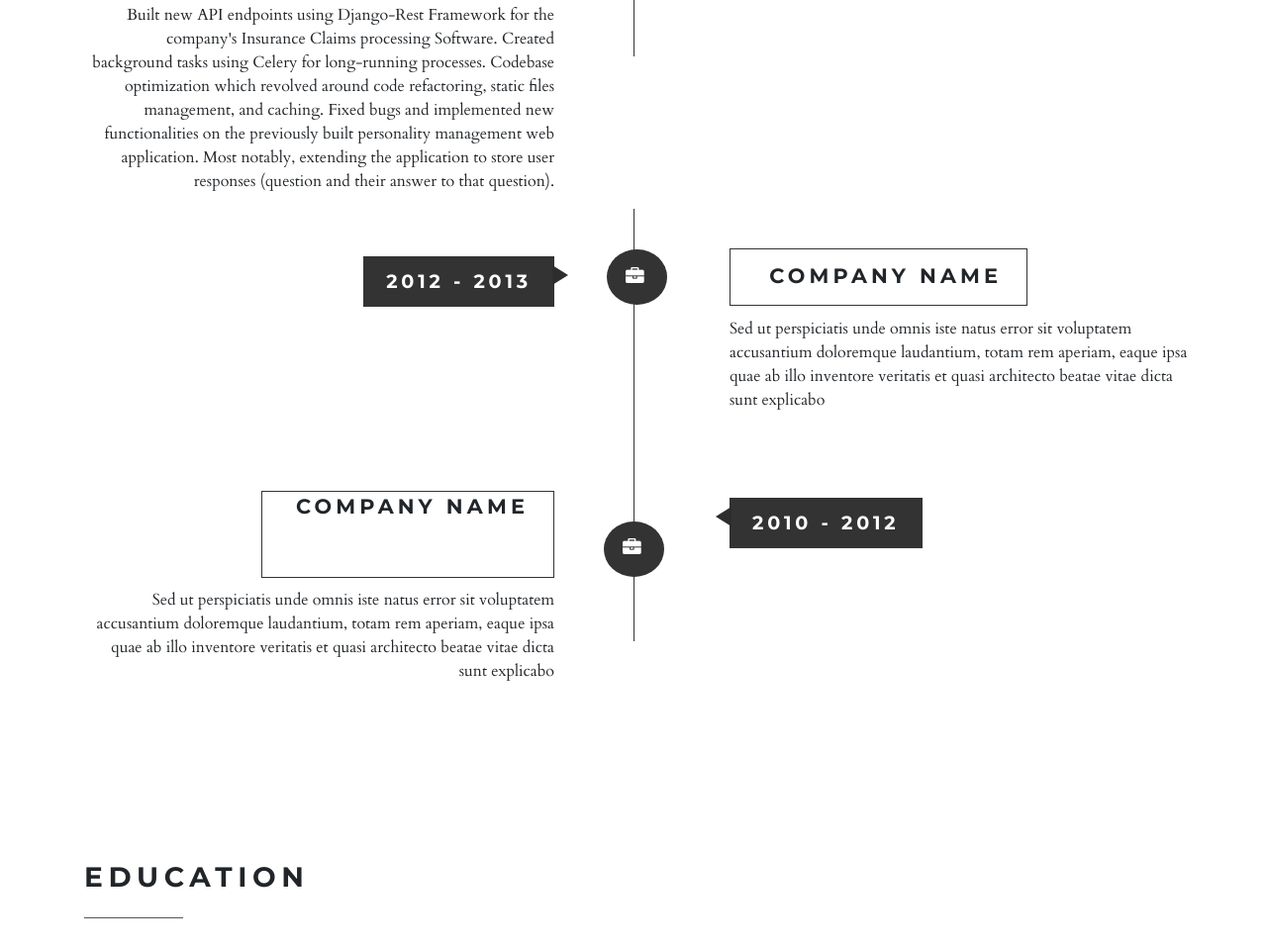
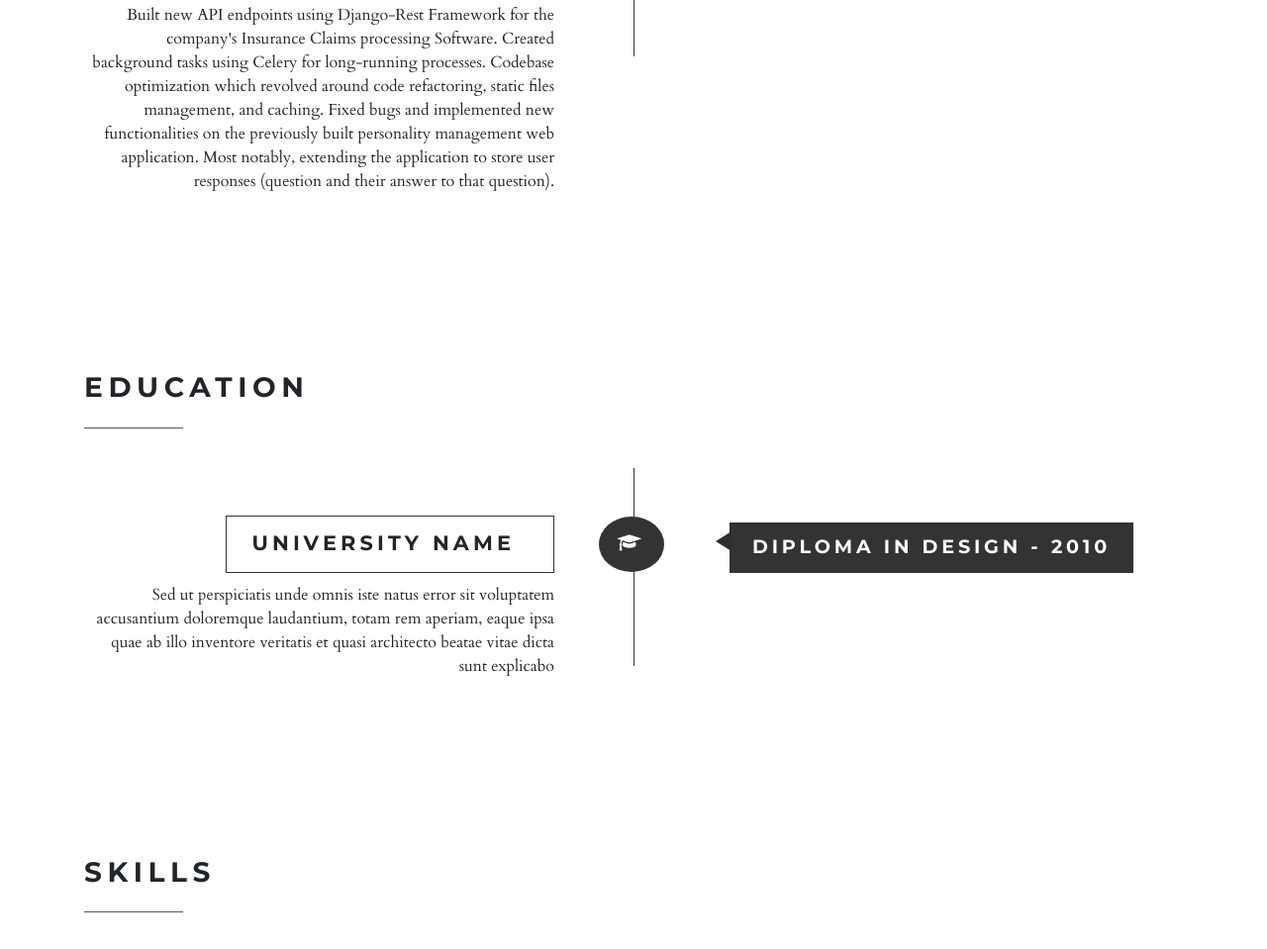
Before and after one commit to Iamdavidonuh/Iamdavidonuh.github.io, a plain HTML site: page index.html in a window 1280 px wide. Shown: the part 2182-3141 px from the top of the page at 99% size. Drawn offline with nearby package versions, Linux system fonts and the light colour scheme.

Commit message:
remove extra experience fields

```diff
--- a/index.html
+++ b/index.html
@@ -126,26 +126,6 @@
 				</div>
 				<div class="clearfix"> </div>
 			</div>
-			<div class="work-info row">
-				<div class="col-md-6 work-left">
-					<h4>2012 - 2013 </h4>
-				</div>
-				<div class="col-md-6 work-right">
-					<h5><span class="fa fa-briefcase"> </span> Company Name</h5>
-					<p>Sed ut perspiciatis unde omnis iste natus error sit voluptatem accusantium doloremque laudantium, totam rem aperiam, eaque ipsa quae ab illo inventore veritatis et quasi architecto beatae vitae dicta sunt explicabo </p>
-				</div>
-				<div class="clearfix"> </div>
-			</div>
-			<div class="work-info">
-				<div class="col-md-6 work-right work-right2">
-					<h4>2010 - 2012 </h4>
-				</div>
-				<div class="col-md-6 work-left work-left2">
-					<h5> Company Name <span class="fa fa-briefcase"></span> </h5>
-					<p>Sed ut perspiciatis unde omnis iste natus error sit voluptatem accusantium doloremque laudantium, totam rem aperiam, eaque ipsa quae ab illo inventore veritatis et quasi architecto beatae vitae dicta sunt explicabo </p>
-				</div>
-				<div class="clearfix"> </div>
-			</div>
 		</div>
 	</div>
     <!--//work-experience-->
```
